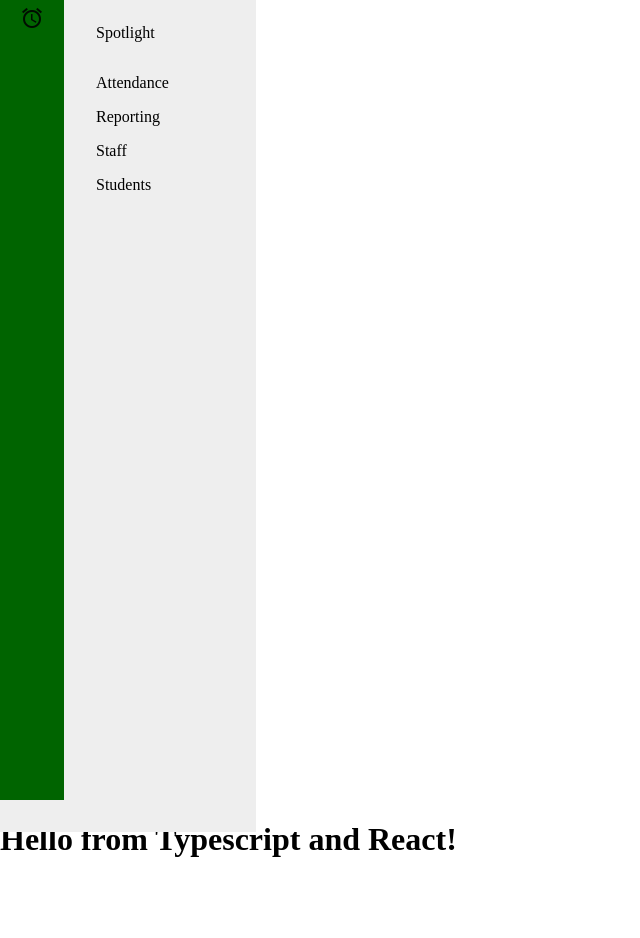
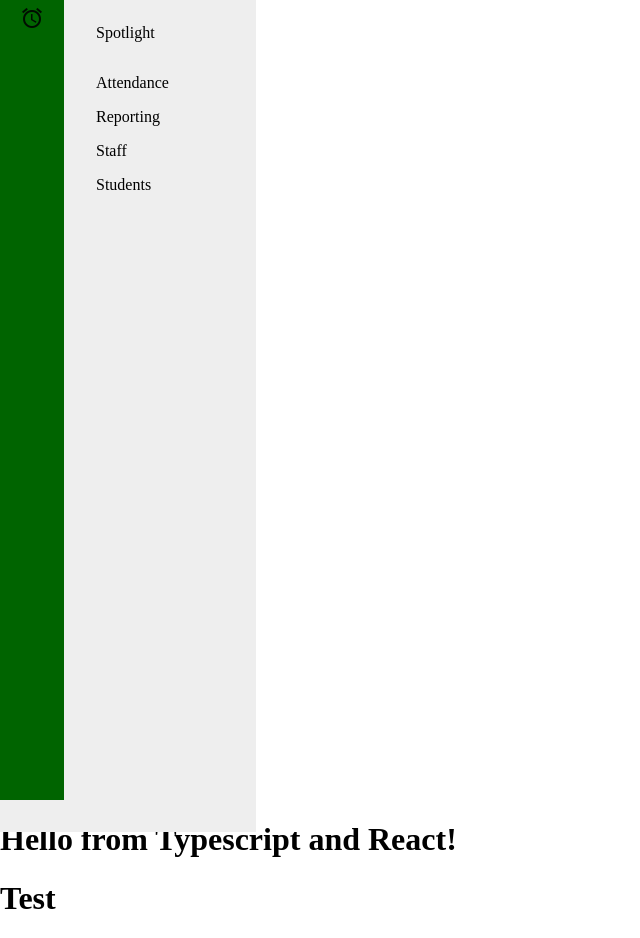
Before and after one commit to focustimetech/ftt-spotlight, a React app in the folder frontend/: page / in a window 1280 px wide. Shown: the whole page, without its empty margins (0-640 px from the left). Before the commit the page ends 880 px from the top, so only its background shows below. Built offline with nearby package versions, Linux system fonts and the light colour scheme; no server answers.

Commit message:
axios implementation

```diff
--- a/frontend/src/components/App/App.tsx
+++ b/frontend/src/components/App/App.tsx
@@ -1,6 +1,7 @@
 import '../../assets/styles/main.scss'
 
 import * as React from 'react'
+import axios from 'axios'
 import { Sidebar } from '../Sidebar/Sidebar'
 import { Hello } from '../Hello'
 
@@ -10,11 +11,23 @@ interface IProps {
 }
 
 export default class App extends React.Component<IProps> {
+	componentDidMount() {
+		axios.get('http://localhost:8000/api/staff')
+			.then(res => {
+				const data = res.data
+				console.log(data)
+			})
+		console.log('axios did a thing...')
+	}
 	render() {
-		return <div>
-			<Sidebar />
-			<Hello {...this.props}/>
-		</div>
-
+		return (
+			<>
+				<div>
+					<Sidebar />
+					<Hello {...this.props}/>
+					<h1>Test</h1>
+				</div>
+			</>
+		)
 	}
 }
```
